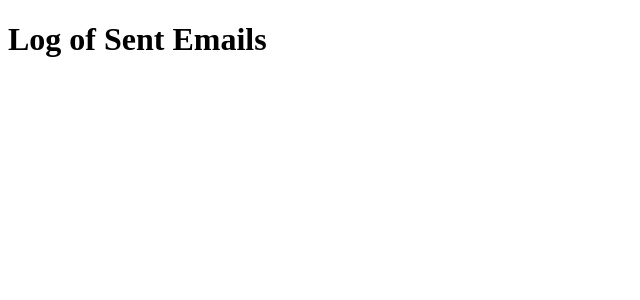
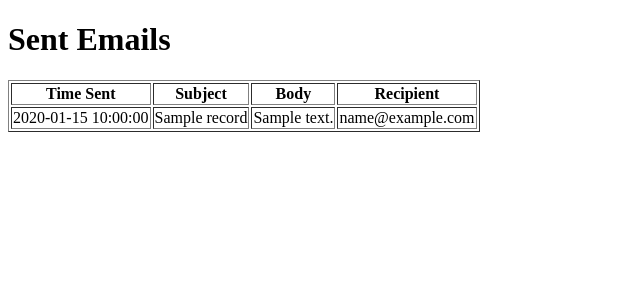
Before and after one commit to s-simsek/auto-email, a Flask app: page / in a window 1280 px wide. Shown: the top 300 px of the page, without its empty margins (0-640 px from the left). Run offline with Flask 3, Linux system fonts and the light colour scheme; tables that the repository leaves empty hold one stand-in row (values such as "Sample post").

Commit message:
add database and read sent email functionality

```diff
--- a/app.py
+++ b/app.py
@@ -1,9 +1,20 @@
+# app.py
+import os
+
+from dotenv import load_dotenv
 from flask import Flask, render_template
 
+from models import EmailRecord, Session  # Import from your models module
+
 app = Flask(__name__)
+load_dotenv()
+
 @app.route('/')
 def index():
-    return render_template('index.html')
+    session = Session()
+    emails = session.query(EmailRecord).order_by(EmailRecord.time_sent.desc()).all()
+    session.close()
+    return render_template('index.html', emails=emails)
 
 if __name__ == '__main__':
-    app.run(debug=True, use_reloader=False)  # use_reloader=False is important to not interfere with APScheduler
+    app.run(debug=True, use_reloader=False)
--- a/requirements.txt
+++ b/requirements.txt
@@ -4,3 +4,4 @@ lxml==5.3.0
 pandas==2.2.3
 python-dotenv==1.0.1
 gunicorn==20.0.4
+sqlalchemy==2.0.36
--- a/templates/index.html
+++ b/templates/index.html
@@ -1,19 +1,26 @@
+<!-- templates/index.html -->
 <!DOCTYPE html>
-<html lang="en">
+<html>
 <head>
-    <meta charset="UTF-8">
-    <meta name="viewport" content="width=device-width, initial-scale=1.0">
-    <title>Sent Emails Log</title>
+    <title>Sent Emails</title>
 </head>
 <body>
-    <h1>Log of Sent Emails</h1>
-    <ul>
+    <h1>Sent Emails</h1>
+    <table border="1">
+        <tr>
+            <th>Time Sent</th>
+            <th>Subject</th>
+            <th>Body</th>
+            <th>Recipient</th>
+        </tr>
         {% for email in emails %}
-            <li><strong>Sent At:</strong> {{ email.time }}<br>
-                <strong>To:</strong> {{ email.to_email }}<br>
-                <strong>Subject:</strong> {{ email.subject }}<br>
-                <strong>Body:</strong> {{ email.body }}</li>
+        <tr>
+            <td>{{ email.time_sent }}</td>
+            <td>{{ email.subject }}</td>
+            <td>{{ email.body }}</td>
+            <td>{{ email.to_email }}</td>
+        </tr>
         {% endfor %}
-    </ul>
+    </table>
 </body>
 </html>
```
Also changed, not shown: models.py (added, +25 -0 lines), scheduler.py (+21 -5 lines).
